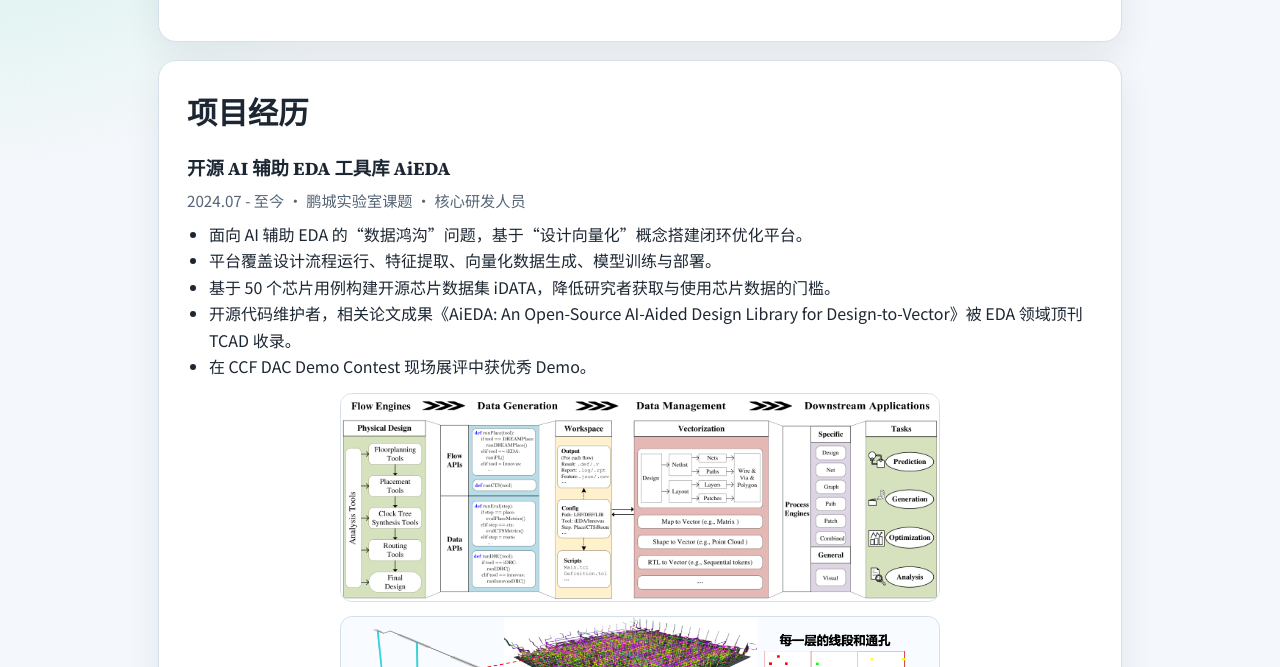
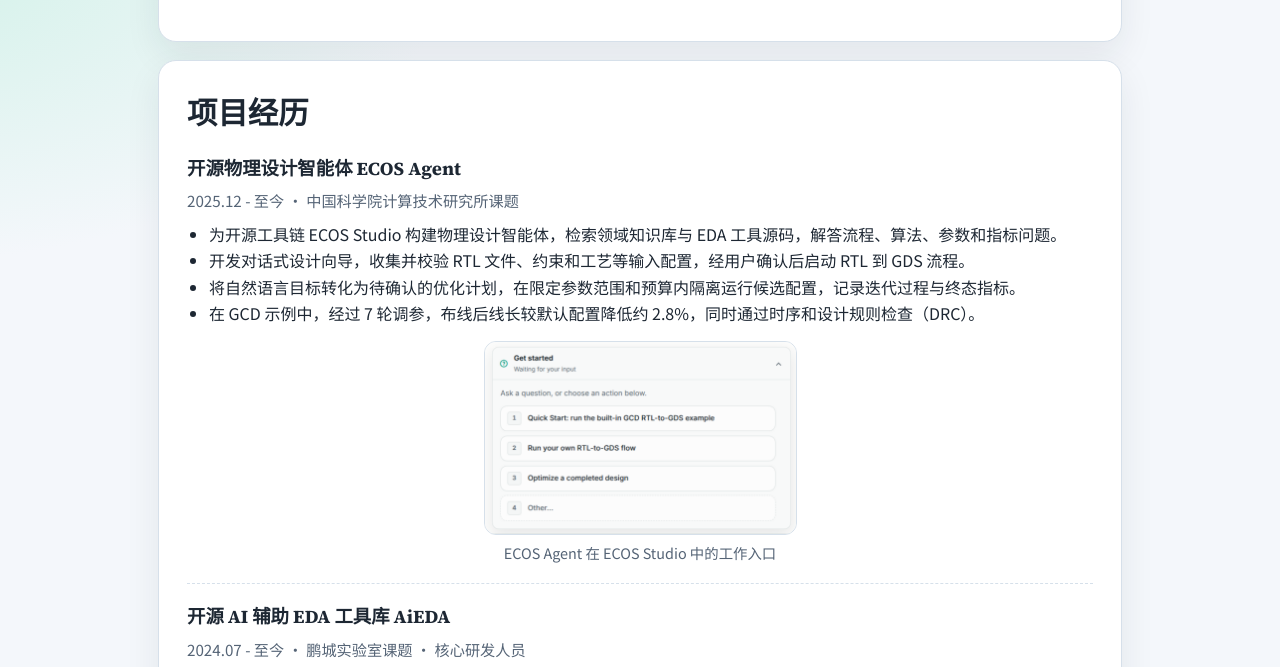
Before and after one commit to YihangQiu/yihangqiu.github.io, a plain HTML site: page index.html in a window 1280 px wide. Shown: the part 1085-1752 px from the top of the page. Drawn offline with Linux system fonts and the light colour scheme.

Commit message:
docs: add ECOS Agent project to homepage

```diff
--- a/index.html
+++ b/index.html
@@ -80,7 +80,29 @@
 
       <section id="projects" class="section-card reveal">
         <h2>项目经历</h2>
-        <div class="item">
+        <article id="ecos-agent" class="item">
+          <h3>开源物理设计智能体 ECOS Agent</h3>
+          <p class="meta">2025.12 - 至今 · 中国科学院计算技术研究所课题</p>
+          <ul>
+            <li>为开源工具链 ECOS Studio 构建物理设计智能体，检索领域知识库与 EDA 工具源码，解答流程、算法、参数和指标问题。</li>
+            <li>开发对话式设计向导，收集并校验 RTL 文件、约束和工艺等输入配置，经用户确认后启动 RTL 到 GDS 流程。</li>
+            <li>将自然语言目标转化为待确认的优化计划，在限定参数范围和预算内隔离运行候选配置，记录迭代过程与终态指标。</li>
+            <li>在 GCD 示例中，经过 7 轮调参，布线后线长较默认配置降低约 2.8%，同时通过时序和设计规则检查（DRC）。</li>
+          </ul>
+          <figure class="project-figure">
+            <img
+              src="ecos-agent.png"
+              alt="ECOS Agent 的入门面板，提供 GCD 示例、自定义 RTL 到 GDS 流程和已有设计优化入口"
+              class="project-image"
+              width="313"
+              height="194"
+              loading="lazy"
+              style="width: 100%; max-width: 313px; height: auto; max-height: none"
+            />
+            <figcaption>ECOS Agent 在 ECOS Studio 中的工作入口</figcaption>
+          </figure>
+        </article>
+        <div id="aieda" class="item">
           <h3>开源 AI 辅助 EDA 工具库 AiEDA</h3>
           <p class="meta">2024.07 - 至今 · 鹏城实验室课题 · 核心研发人员</p>
           <ul>
@@ -116,7 +138,7 @@
             <a href="https://ieeexplore.ieee.org/document/11244094" target="_blank" rel="noreferrer">论文 AiEDA</a>
           </p>
         </div>
-        <div class="item">
+        <div id="ieda" class="item">
           <h3>开源物理设计工具链 iEDA</h3>
           <p class="meta">2021.10 - 2025.12 · 鹏城实验室/中国科学院计算所课题 · 主要研发人员</p>
           <ul>
@@ -229,7 +251,7 @@
     </main>
 
     <footer>
-      <p>© 2026 Yihang Qiu. Last updated: February 11, 2026.</p>
+      <p>© 2026 Yihang Qiu. Last updated: November 25, 2026.</p>
     </footer>
 
     <script>
@@ -272,22 +294,29 @@
         edu3_meta: '#education .item:nth-of-type(3) .meta',
         edu3_desc: '#education .item:nth-of-type(3) p:not(.meta)',
         projects_title: '#projects > h2',
-        proj1_h3: '#projects .item:nth-of-type(1) h3',
-        proj1_meta: '#projects .item:nth-of-type(1) .meta',
-        proj1_li1: '#projects .item:nth-of-type(1) li:nth-of-type(1)',
-        proj1_li2: '#projects .item:nth-of-type(1) li:nth-of-type(2)',
-        proj1_li3: '#projects .item:nth-of-type(1) li:nth-of-type(3)',
-        proj1_li4: '#projects .item:nth-of-type(1) li:nth-of-type(4)',
-        proj1_li5: '#projects .item:nth-of-type(1) li:nth-of-type(5)',
-        proj1_links: '#projects .item:nth-of-type(1) > p:last-of-type',
-        proj2_h3: '#projects .item:nth-of-type(2) h3',
-        proj2_meta: '#projects .item:nth-of-type(2) .meta',
-        proj2_li1: '#projects .item:nth-of-type(2) li:nth-of-type(1)',
-        proj2_li2: '#projects .item:nth-of-type(2) li:nth-of-type(2)',
-        proj2_li3: '#projects .item:nth-of-type(2) li:nth-of-type(3)',
-        proj2_li4: '#projects .item:nth-of-type(2) li:nth-of-type(4)',
-        proj2_li5: '#projects .item:nth-of-type(2) li:nth-of-type(5)',
-        proj2_links: '#projects .item:nth-of-type(2) > p:last-of-type',
+        agent_h3: '#ecos-agent h3',
+        agent_meta: '#ecos-agent .meta',
+        agent_li1: '#ecos-agent li:nth-of-type(1)',
+        agent_li2: '#ecos-agent li:nth-of-type(2)',
+        agent_li3: '#ecos-agent li:nth-of-type(3)',
+        agent_li4: '#ecos-agent li:nth-of-type(4)',
+        agent_caption: '#ecos-agent figcaption',
+        proj1_h3: '#aieda h3',
+        proj1_meta: '#aieda .meta',
+        proj1_li1: '#aieda li:nth-of-type(1)',
+        proj1_li2: '#aieda li:nth-of-type(2)',
+        proj1_li3: '#aieda li:nth-of-type(3)',
+        proj1_li4: '#aieda li:nth-of-type(4)',
+        proj1_li5: '#aieda li:nth-of-type(5)',
+        proj1_links: '#aieda > p:last-of-type',
+        proj2_h3: '#ieda h3',
+        proj2_meta: '#ieda .meta',
+        proj2_li1: '#ieda li:nth-of-type(1)',
+        proj2_li2: '#ieda li:nth-of-type(2)',
+        proj2_li3: '#ieda li:nth-of-type(3)',
+        proj2_li4: '#ieda li:nth-of-type(4)',
+        proj2_li5: '#ieda li:nth-of-type(5)',
+        proj2_links: '#ieda > p:last-of-type',
         competitions_title: '#competitions > h2',
         comp1_h3: '#competitions .item:nth-of-type(1) h3',
         comp1_meta: '#competitions .item:nth-of-type(1) .meta',
@@ -328,9 +357,10 @@
 
       const altSelectors = {
         avatar_alt: '#about .avatar',
-        proj1_fig1_alt: '#projects .item:nth-of-type(1) figure:nth-of-type(1) img',
-        proj1_fig2_alt: '#projects .item:nth-of-type(1) figure:nth-of-type(2) img',
-        proj2_fig1_alt: '#projects .item:nth-of-type(2) figure:nth-of-type(1) img'
+        agent_fig_alt: '#ecos-agent img',
+        proj1_fig1_alt: '#aieda figure:nth-of-type(1) img',
+        proj1_fig2_alt: '#aieda figure:nth-of-type(2) img',
+        proj2_fig1_alt: '#ieda figure:nth-of-type(1) img'
       };
 
       const translations = {
@@ -362,6 +392,13 @@
           edu3_desc:
             '核心课程：算法与数据结构、计算机体系结构、信息论、通信原理、数字集成电路设计、模拟集成电路设计、信号与系统等。绩点分别在通信工程专业排名第一（1/182）与 IC 班排名第一（1/60）。',
           projects_title: '项目经历',
+          agent_h3: '开源物理设计智能体 ECOS Agent',
+          agent_meta: '2025.12 - 至今 · 中国科学院计算技术研究所课题',
+          agent_li1: '为开源工具链 ECOS Studio 构建物理设计智能体，检索领域知识库与 EDA 工具源码，解答流程、算法、参数和指标问题。',
+          agent_li2: '开发对话式设计向导，收集并校验 RTL 文件、约束和工艺等输入配置，经用户确认后启动 RTL 到 GDS 流程。',
+          agent_li3: '将自然语言目标转化为待确认的优化计划，在限定参数范围和预算内隔离运行候选配置，记录迭代过程与终态指标。',
+          agent_li4: '在 GCD 示例中，经过 7 轮调参，布线后线长较默认配置降低约 2.8%，同时通过时序和设计规则检查（DRC）。',
+          agent_caption: 'ECOS Agent 在 ECOS Studio 中的工作入口',
           proj1_h3: '开源 AI 辅助 EDA 工具库 AiEDA',
           proj1_meta: '2024.07 - 至今 · 鹏城实验室课题 · 核心研发人员',
           proj1_li1: '面向 AI 辅助 EDA 的“数据鸿沟”问题，基于“设计向量化”概念搭建闭环优化平台。',
@@ -425,8 +462,9 @@
             '谷歌学术：<a href="https://scholar.google.com/citations?user=EEawgYkAAAAJ&hl=en" target="_blank" rel="noreferrer">@YihangQiu</a>',
           contact_p4:
             '常住地：北京市怀柔区怀北镇中国科学院大学（雁栖湖校区）；广东省深圳市光明区深圳理工大学（明珠校区）',
-          footer_text: '© 2026 邱奕杭。最后更新：2026年2月11日。',
+          footer_text: '© 2026 邱奕杭。最后更新：2026年11月25日。',
           avatar_alt: '邱奕杭头像',
+          agent_fig_alt: 'ECOS Agent 的入门面板，提供 GCD 示例、自定义 RTL 到 GDS 流程和已有设计优化入口',
           proj1_fig1_alt: 'AiEDA 框架图',
           proj1_fig2_alt: '基于 AiEDA 的向量化数据可视化图',
           proj2_fig1_alt: 'iEDA 框架图',
@@ -464,6 +502,17 @@
           edu3_desc:
             'Core courses: Algorithms and Data Structures, Computer Architecture, Information Theory, Principles of Communications, Digital IC Design, Analog IC Design, Signals and Systems, etc. Ranked 1st/182 in Communication Engineering and 1st/60 in the IC Class.',
           projects_title: 'Projects',
+          agent_h3: 'Open-Source Physical Design Agent: ECOS Agent',
+          agent_meta: 'Dec 2025 - Present · Institute of Computing Technology, Chinese Academy of Sciences',
+          agent_li1:
+            'Built a physical design agent for the open-source ECOS Studio toolchain. It answers questions about flows, algorithms, parameters, and metrics using a domain knowledge base and EDA tool source code.',
+          agent_li2:
+            'Developed a conversational wizard that collects and validates flow inputs, including RTL files, constraints, and the target technology, then launches the RTL-to-GDS flow after user confirmation.',
+          agent_li3:
+            'Translated natural-language objectives into optimization plans for user approval. The agent evaluates candidates in isolated workspaces within allowed parameter ranges and trial budgets, recording each trial and its final metrics.',
+          agent_li4:
+            'In the GCD example, seven tuning rounds reduced post-route wirelength by about 2.8% relative to the default configuration while passing timing and design rule checks (DRC).',
+          agent_caption: 'ECOS Agent entry points in ECOS Studio',
           proj1_h3: 'Open-Source AI-Aided EDA Library: AiEDA',
           proj1_meta: 'Jul 2024 - Present · Peng Cheng Laboratory Project · Core Developer',
           proj1_li1:
@@ -541,8 +590,9 @@
             'Google Scholar: <a href="https://scholar.google.com/citations?user=EEawgYkAAAAJ&hl=en" target="_blank" rel="noreferrer">@YihangQiu</a>',
           contact_p4:
             'Address: University of Chinese Academy of Sciences (Yanqi Lake Campus), Huaibei Town, Huairou District, Beijing; Shenzhen University of Advanced Technology (Mingzhu Campus), Guangming District, Shenzhen, Guangdong.',
-          footer_text: '© 2026 Yihang Qiu. Last updated: February 11, 2026.',
+          footer_text: '© 2026 Yihang Qiu. Last updated: November 25, 2026.',
           avatar_alt: 'Portrait of Yihang Qiu',
+          agent_fig_alt: 'ECOS Agent Get Started panel with options for the GCD example, a custom RTL-to-GDS flow, and optimization of an existing design',
           proj1_fig1_alt: 'AiEDA framework diagram',
           proj1_fig2_alt: 'Vectorized data visualization based on AiEDA',
           proj2_fig1_alt: 'iEDA framework diagram',
```
Also changed, not shown: ecos-agent.png (added).
